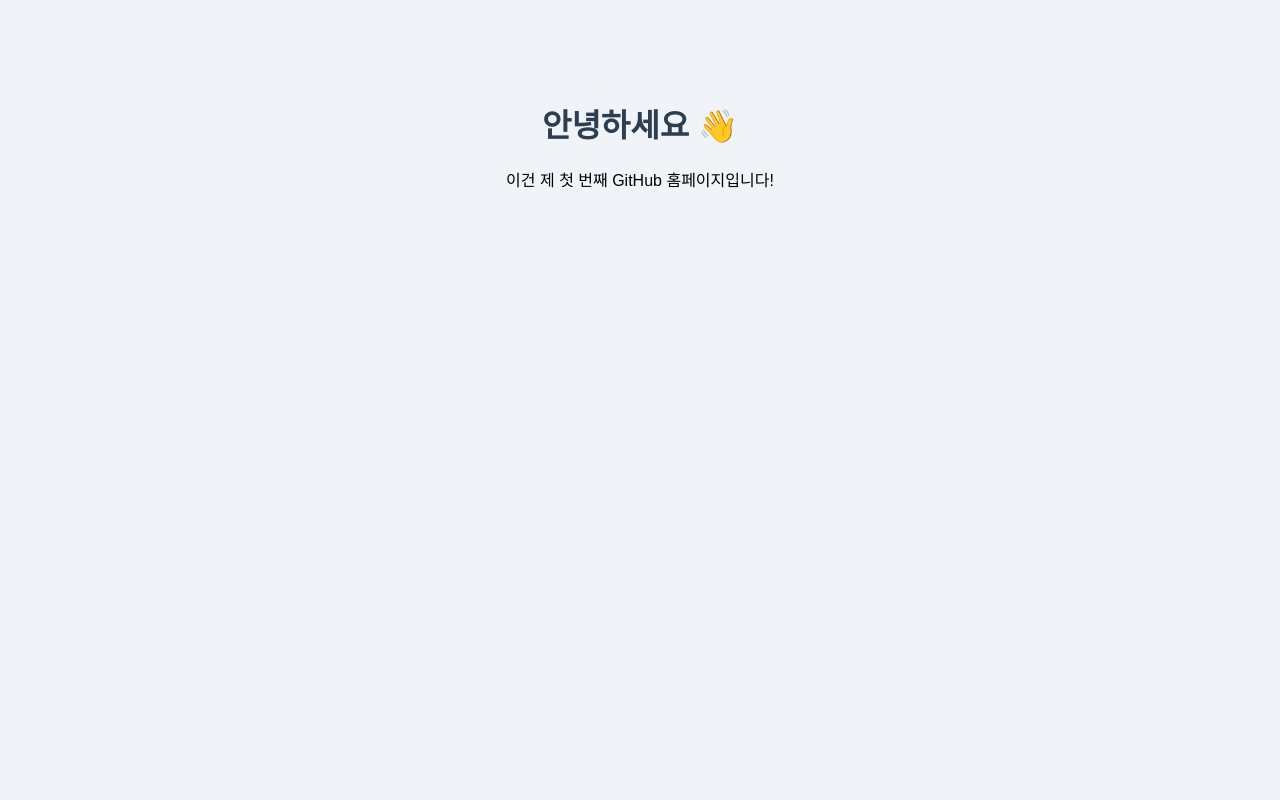
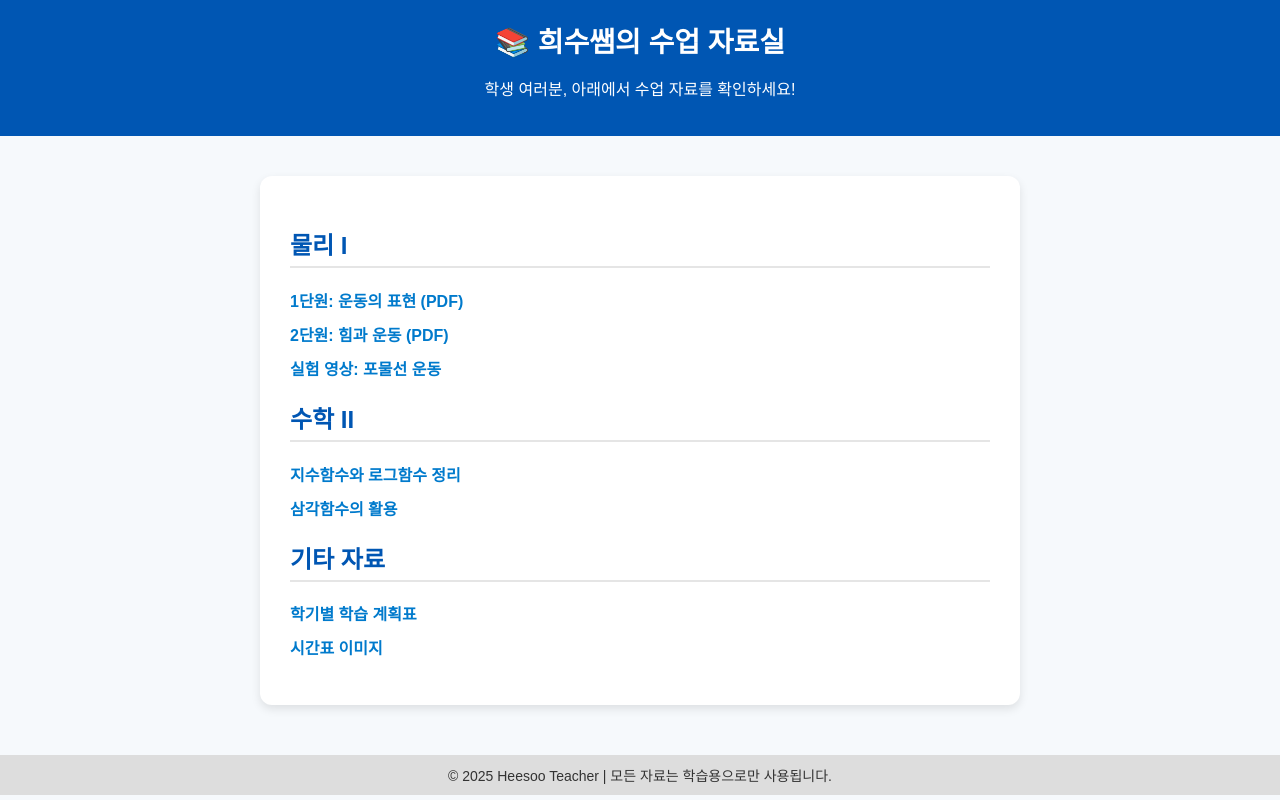
Before and after one commit to heesoo-star/physics, a plain HTML site: page index.html in a window 1280 px wide. Drawn offline with Linux system fonts and the light colour scheme.

Commit message:
Add files via upload

```diff
--- a/index.html
+++ b/index.html
@@ -2,21 +2,92 @@
 <html lang="ko">
 <head>
   <meta charset="UTF-8">
-  <title>내 첫 번째 홈페이지</title>
+  <title>희수쌤의 수업 자료실</title>
   <style>
     body {
-      font-family: Arial, sans-serif;
-      background-color: #f0f4f8;
+      font-family: 'Pretendard', 'Arial', sans-serif;
+      background-color: #f6f9fc;
+      color: #333;
+      margin: 0;
+      padding: 0;
       text-align: center;
-      margin-top: 100px;
+    }
+    header {
+      background-color: #0056b3;
+      color: white;
+      padding: 20px 0;
     }
     h1 {
-      color: #2c3e50;
+      margin: 0;
+      font-size: 28px;
+    }
+    main {
+      max-width: 700px;
+      margin: 40px auto;
+      background: white;
+      border-radius: 12px;
+      padding: 30px;
+      box-shadow: 0 4px 10px rgba(0,0,0,0.1);
+      text-align: left;
+    }
+    h2 {
+      color: #0056b3;
+      border-bottom: 2px solid #e5e5e5;
+      padding-bottom: 5px;
+    }
+    ul {
+      list-style-type: none;
+      padding-left: 0;
+    }
+    li {
+      margin: 10px 0;
+    }
+    a {
+      color: #007acc;
+      text-decoration: none;
+      font-weight: bold;
+    }
+    a:hover {
+      text-decoration: underline;
+    }
+    footer {
+      background-color: #ddd;
+      padding: 10px 0;
+      color: #333;
+      font-size: 14px;
+      margin-top: 50px;
     }
   </style>
 </head>
 <body>
-  <h1>안녕하세요 👋</h1>
-  <p>이건 제 첫 번째 GitHub 홈페이지입니다!</p>
+  <header>
+    <h1>📚 희수쌤의 수업 자료실</h1>
+    <p>학생 여러분, 아래에서 수업 자료를 확인하세요!</p>
+  </header>
+
+  <main>
+    <h2>물리 I</h2>
+    <ul>
+      <li><a href="https://example.com/lecture1.pdf" target="_blank">1단원: 운동의 표현 (PDF)</a></li>
+      <li><a href="https://example.com/lecture2.pdf" target="_blank">2단원: 힘과 운동 (PDF)</a></li>
+      <li><a href="https://example.com/video1" target="_blank">실험 영상: 포물선 운동</a></li>
+    </ul>
+
+    <h2>수학 II</h2>
+    <ul>
+      <li><a href="https://example.com/math1.pdf" target="_blank">지수함수와 로그함수 정리</a></li>
+      <li><a href="https://example.com/math2.pdf" target="_blank">삼각함수의 활용</a></li>
+    </ul>
+
+    <h2>기타 자료</h2>
+    <ul>
+      <li><a href="https://example.com/studyplan.pdf" target="_blank">학기별 학습 계획표</a></li>
+      <li><a href="https://example.com/timetable.png" target="_blank">시간표 이미지</a></li>
+    </ul>
+  </main>
+
+  <footer>
+    &copy; 2025 Heesoo Teacher | 모든 자료는 학습용으로만 사용됩니다.
+  </footer>
 </body>
 </html>
```
